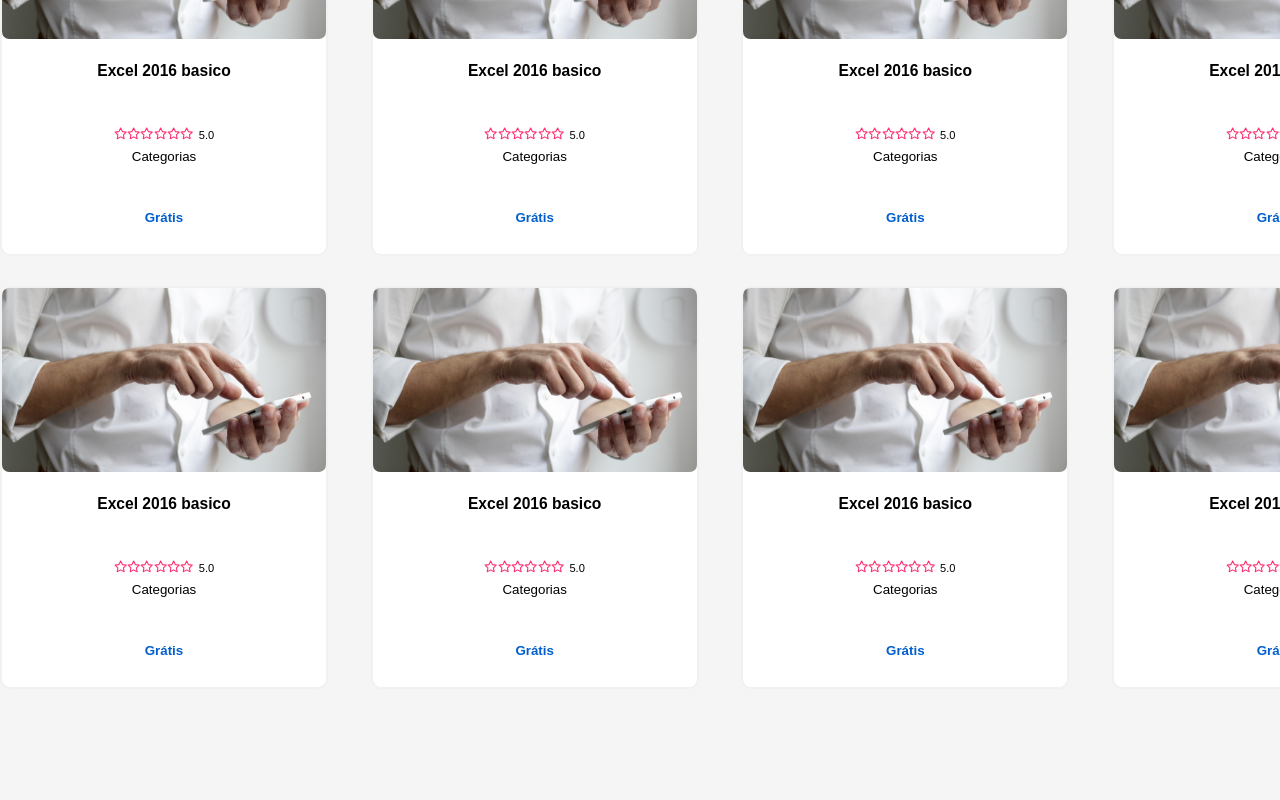
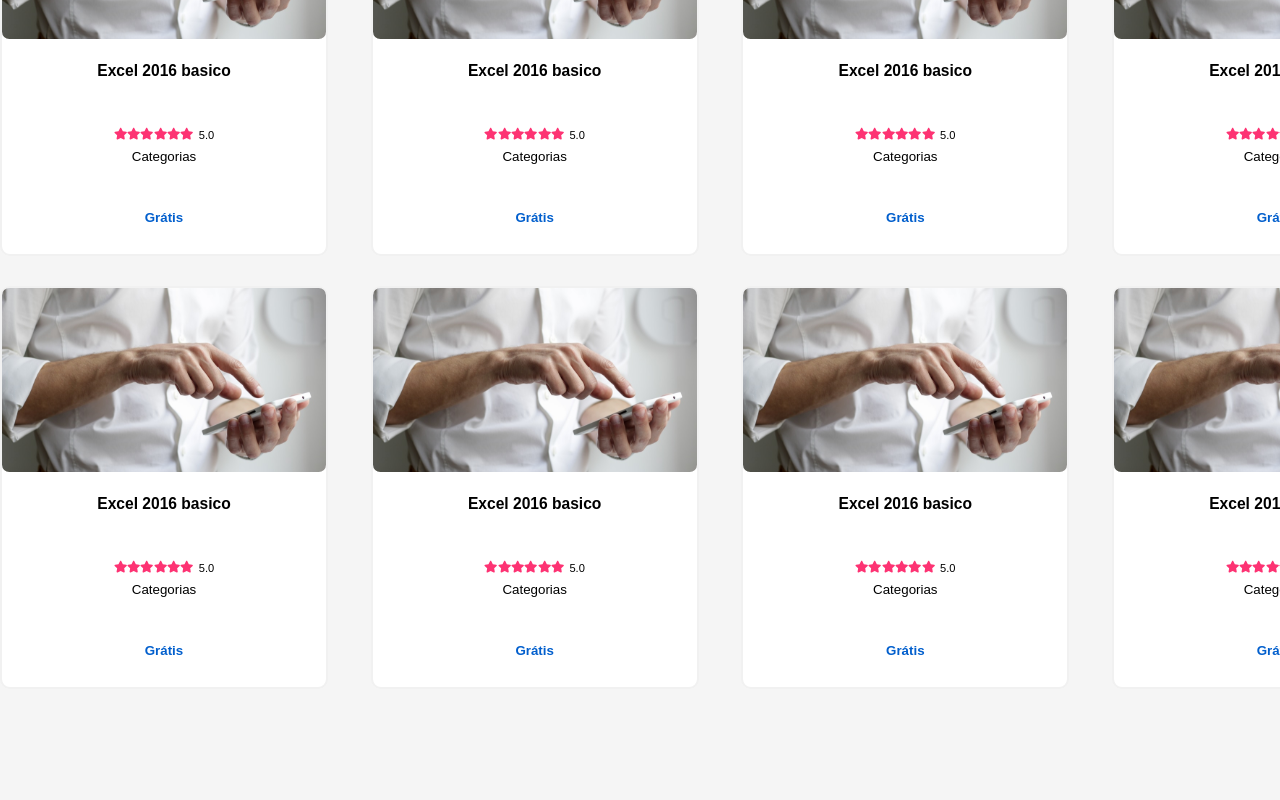
Before and after one commit to Jello-Education/front_blog, a Next.js app: page /courses in a window 1280 px wide. Shown: the part 1160-1960 px from the top of the page. Built offline with nearby package versions, Linux system fonts and the light colour scheme.

Commit message:
Changin star icon

```diff
--- a/src/components/Courses/Main/index.tsx
+++ b/src/components/Courses/Main/index.tsx
@@ -2,7 +2,7 @@
 import Image from 'next/image';
 
 import { Container, Title, Cards, Card, Bottom, Stars } from './stlyes';
-import { FiStar } from 'react-icons/fi';
+import { FaStar } from 'react-icons/fa';
 
 const Main: React.FC = () => {
   return (
@@ -22,12 +22,12 @@
             <h3>Excel 2016 basico</h3>
             <nav>
               <Stars>
-                <FiStar color="#FD3373"/>
-                <FiStar color="#FD3373"/>
-                <FiStar color="#FD3373"/>
-                <FiStar color="#FD3373"/>
-                <FiStar color="#FD3373"/>
-                <FiStar color="#FD3373"/>
+                <FaStar color="#FD3373"/>
+                <FaStar color="#FD3373"/>
+                <FaStar color="#FD3373"/>
+                <FaStar color="#FD3373"/>
+                <FaStar color="#FD3373"/>
+                <FaStar color="#FD3373"/>
                 <small>5.0</small>
               </Stars>
               <span>Categorias</span>
@@ -46,12 +46,12 @@
             <h3>Excel 2016 basico</h3>
             <nav>
               <Stars>
-                <FiStar color="#FD3373"/>
-                <FiStar color="#FD3373"/>
-                <FiStar color="#FD3373"/>
-                <FiStar color="#FD3373"/>
-                <FiStar color="#FD3373"/>
-                <FiStar color="#FD3373"/>
+                <FaStar color="#FD3373"/>
+                <FaStar color="#FD3373"/>
+                <FaStar color="#FD3373"/>
+                <FaStar color="#FD3373"/>
+                <FaStar color="#FD3373"/>
+                <FaStar color="#FD3373"/>
                 <small>5.0</small>
               </Stars>
               <span>Categorias</span>
@@ -70,12 +70,12 @@
             <h3>Excel 2016 basico</h3>
             <nav>
               <Stars>
-                <FiStar color="#FD3373"/>
-                <FiStar color="#FD3373"/>
-                <FiStar color="#FD3373"/>
-                <FiStar color="#FD3373"/>
-                <FiStar color="#FD3373"/>
-                <FiStar color="#FD3373"/>
+                <FaStar color="#FD3373"/>
+                <FaStar color="#FD3373"/>
+                <FaStar color="#FD3373"/>
+                <FaStar color="#FD3373"/>
+                <FaStar color="#FD3373"/>
+                <FaStar color="#FD3373"/>
                 <small>5.0</small>
               </Stars>
               <span>Categorias</span>
@@ -94,12 +94,12 @@
             <h3>Excel 2016 basico</h3>
             <nav>
               <Stars>
-                <FiStar color="#FD3373"/>
-                <FiStar color="#FD3373"/>
-                <FiStar color="#FD3373"/>
-                <FiStar color="#FD3373"/>
-                <FiStar color="#FD3373"/>
-                <FiStar color="#FD3373"/>
+                <FaStar color="#FD3373"/>
+                <FaStar color="#FD3373"/>
+                <FaStar color="#FD3373"/>
+                <FaStar color="#FD3373"/>
+                <FaStar color="#FD3373"/>
+                <FaStar color="#FD3373"/>
                 <small>5.0</small>
               </Stars>
               <span>Categorias</span>
@@ -118,12 +118,12 @@
             <h3>Excel 2016 basico</h3>
             <nav>
               <Stars>
-                <FiStar color="#FD3373"/>
-                <FiStar color="#FD3373"/>
-                <FiStar color="#FD3373"/>
-                <FiStar color="#FD3373"/>
-                <FiStar color="#FD3373"/>
-                <FiStar color="#FD3373"/>
+                <FaStar color="#FD3373"/>
+                <FaStar color="#FD3373"/>
+                <FaStar color="#FD3373"/>
+                <FaStar color="#FD3373"/>
+                <FaStar color="#FD3373"/>
+                <FaStar color="#FD3373"/>
                 <small>5.0</small>
               </Stars>
               <span>Categorias</span>
@@ -142,12 +142,12 @@
             <h3>Excel 2016 basico</h3>
             <nav>
               <Stars>
-                <FiStar color="#FD3373"/>
-                <FiStar color="#FD3373"/>
-                <FiStar color="#FD3373"/>
-                <FiStar color="#FD3373"/>
-                <FiStar color="#FD3373"/>
-                <FiStar color="#FD3373"/>
+                <FaStar color="#FD3373"/>
+                <FaStar color="#FD3373"/>
+                <FaStar color="#FD3373"/>
+                <FaStar color="#FD3373"/>
+                <FaStar color="#FD3373"/>
+                <FaStar color="#FD3373"/>
                 <small>5.0</small>
               </Stars>
               <span>Categorias</span>
@@ -166,12 +166,12 @@
             <h3>Excel 2016 basico</h3>
             <nav>
               <Stars>
-                <FiStar color="#FD3373"/>
-                <FiStar color="#FD3373"/>
-                <FiStar color="#FD3373"/>
-                <FiStar color="#FD3373"/>
-                <FiStar color="#FD3373"/>
-                <FiStar color="#FD3373"/>
+                <FaStar color="#FD3373"/>
+                <FaStar color="#FD3373"/>
+                <FaStar color="#FD3373"/>
+                <FaStar color="#FD3373"/>
+                <FaStar color="#FD3373"/>
+                <FaStar color="#FD3373"/>
                 <small>5.0</small>
               </Stars>
               <span>Categorias</span>
@@ -190,12 +190,12 @@
             <h3>Excel 2016 basico</h3>
             <nav>
               <Stars>
-                <FiStar color="#FD3373"/>
-                <FiStar color="#FD3373"/>
-                <FiStar color="#FD3373"/>
-                <FiStar color="#FD3373"/>
-                <FiStar color="#FD3373"/>
-                <FiStar color="#FD3373"/>
+                <FaStar color="#FD3373"/>
+                <FaStar color="#FD3373"/>
+                <FaStar color="#FD3373"/>
+                <FaStar color="#FD3373"/>
+                <FaStar color="#FD3373"/>
+                <FaStar color="#FD3373"/>
                 <small>5.0</small>
               </Stars>
               <span>Categorias</span>
```
